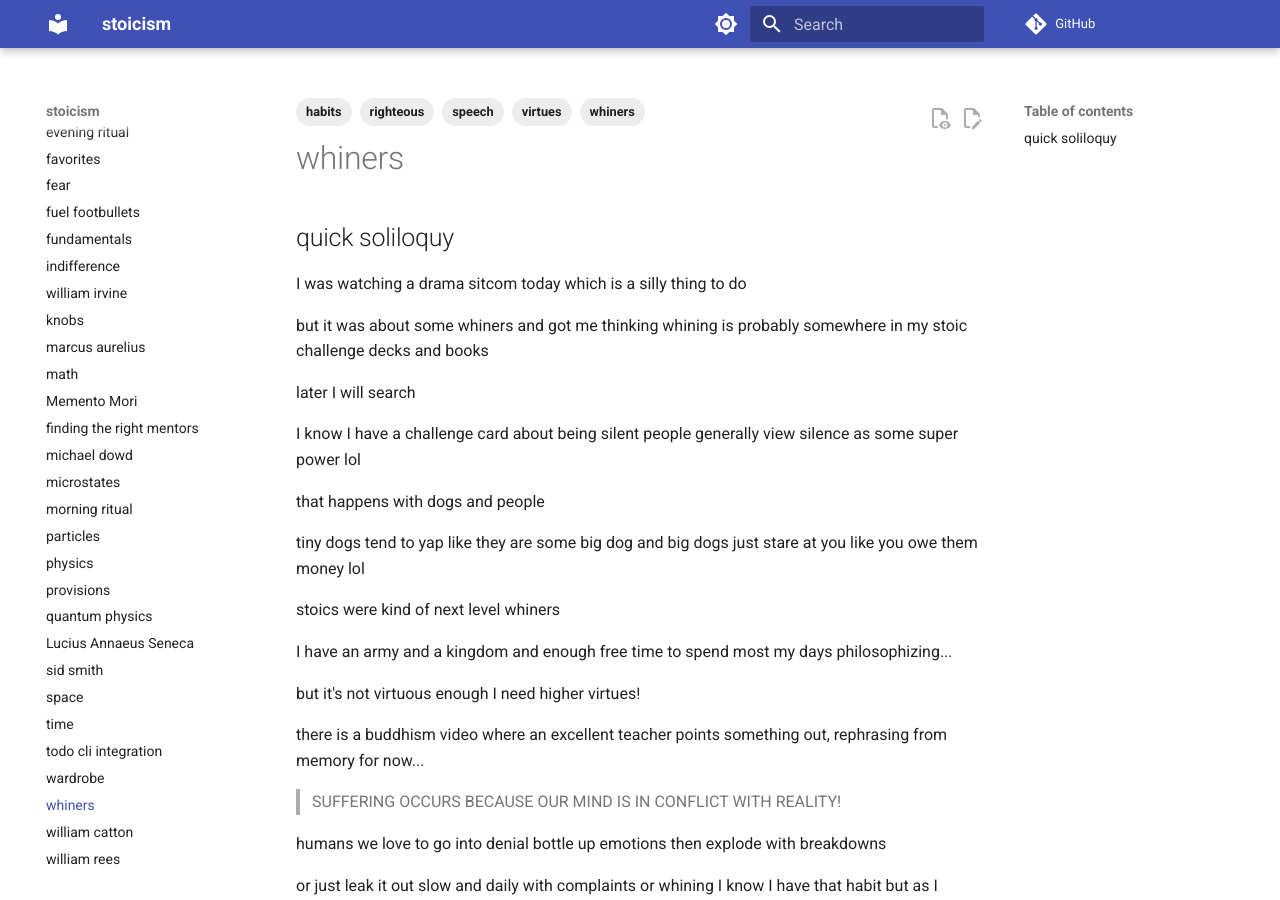
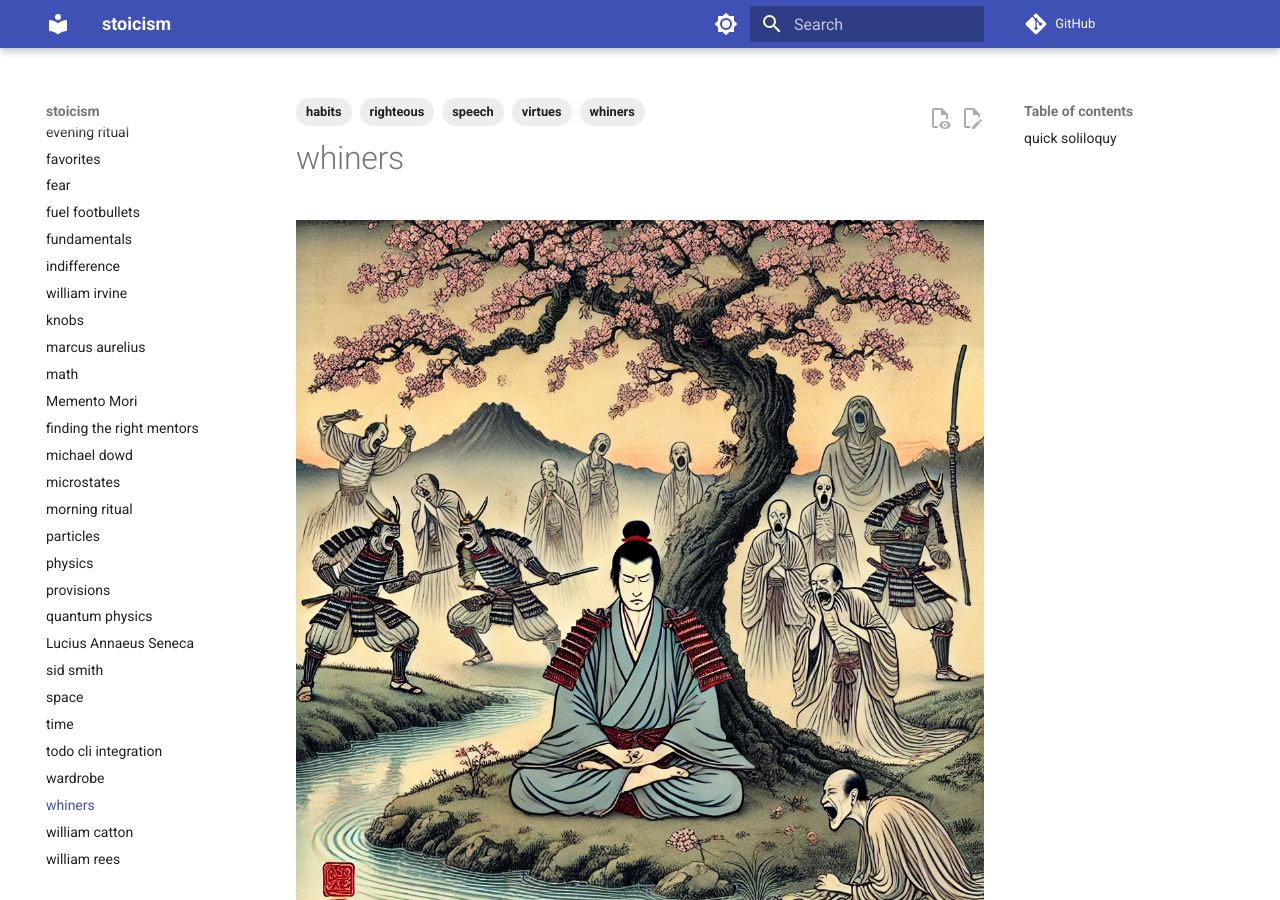
Before and after one commit to shane0/stoicism, an MkDocs documentation site: the page built from docs/whiners.md, in a window 1280 px wide and 900 px high. Built offline with MkDocs 1.6.1 and Material for MkDocs 9.7.7, drawn with Linux system fonts in a browser that asks for light colours; comment, search, counter and statistics services are not loaded; the version menu is left out.

Commit message:
docs(img): image whiners

```diff
--- a/docs/whiners.md
+++ b/docs/whiners.md
@@ -7,6 +7,8 @@ tags:
   - habits
 ---
 # whiners
+
+![w](images/whiners.png)
 
 ## quick soliloquy
 
```
Also changed, not shown: docs/images/whiners.png (added).
